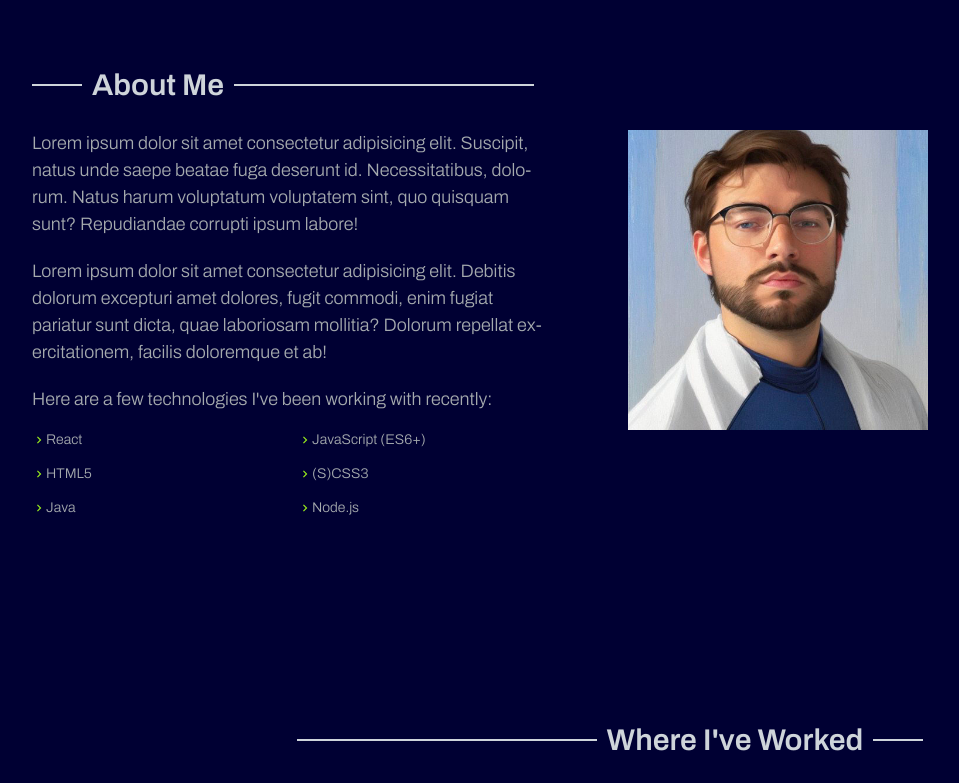
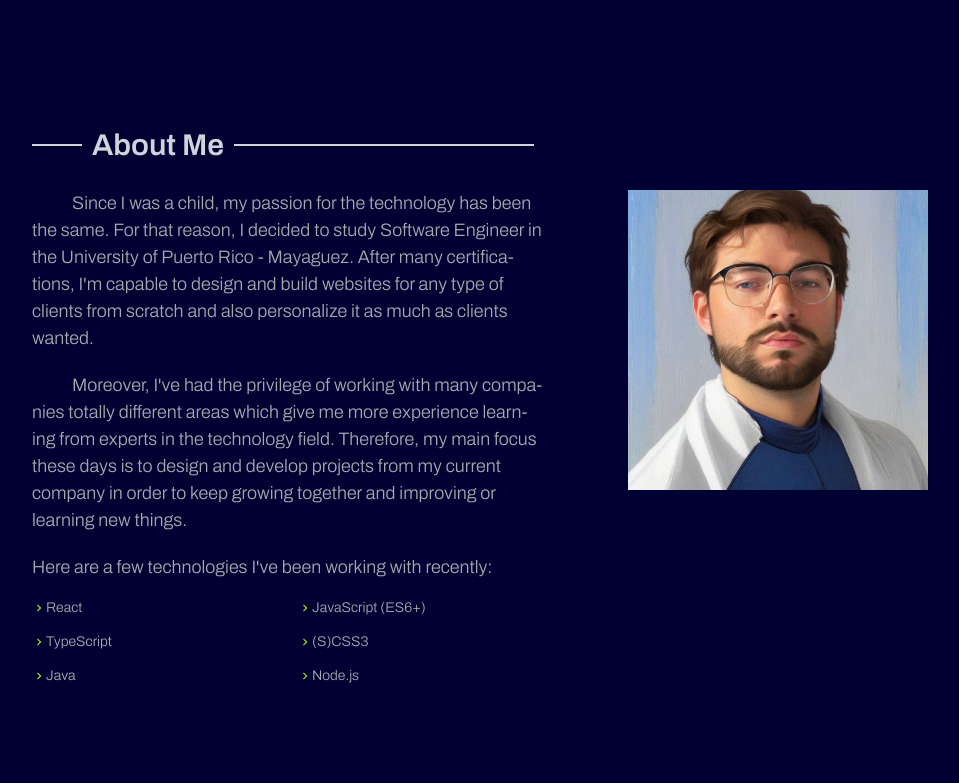
Before and after one commit to jrobles0717/My-Personal-Website, a React (Vite) app: page / in a window 1280 px wide. Shown: the part 820-1603 px from the top of the page, without its empty margins (128-1087 px from the left). Built offline with nearby package versions, Linux system fonts and the light colour scheme.

Commit message:
finish editing text for the about and experience section

```diff
--- a/css/style.css
+++ b/css/style.css
@@ -187,6 +187,8 @@ body {
   -ms-hyphens: auto;
   -webkit-hyphens: auto;
   hyphens: auto; }
+  .paragraph__indent {
+    text-indent: 4rem; }
   .paragraph__xs {
     font-size: 1.2rem;
     letter-spacing: 0.2rem;
@@ -330,7 +332,6 @@ body {
 /* STICKY NAVIGATION */
 /****************************/
 .sticky .navigation {
-  position: fixed;
   top: 0;
   bottom: 0;
   width: 100%;
--- a/sass/abstracts/_variables.scss
+++ b/sass/abstracts/_variables.scss
@@ -28,5 +28,7 @@ $color-grey-dark-4: #45484c;
 // $color-tertiary: rgb(134, 200, 35);
 $color-tertiary: #26370a;
 
+// $color-gold: #eead0e;
+
 $color-white: #fff;
 $color-black: #000;
--- a/sass/base/_typography.scss
+++ b/sass/base/_typography.scss
@@ -31,6 +31,10 @@
   color: $color-grey-light-3;
   @include hyphens;
 
+  &__indent {
+    text-indent: 4rem;
+  }
+
   &__xs {
     font-size: 1.2rem;
     letter-spacing: 0.2rem;
--- a/sass/layout/_navigation.scss
+++ b/sass/layout/_navigation.scss
@@ -3,7 +3,7 @@
 /****************************/
 
 .sticky .navigation {
-  position: fixed;
+  // position: fixed;
   top: 0;
   bottom: 0;
   width: 100%;
--- a/src/components/AboutMe.jsx
+++ b/src/components/AboutMe.jsx
@@ -7,17 +7,19 @@ function AboutMe() {
     <section className="about mb-hg" id="about">
       <h2 className="about__heading heading--2">About Me</h2>
       <div className="about__text">
-        <p className="about__text-1 paragraph">
-          Lorem ipsum dolor sit amet consectetur adipisicing elit. Suscipit,
-          natus unde saepe beatae fuga deserunt id. Necessitatibus, dolorum.
-          Natus harum voluptatum voluptatem sint, quo quisquam sunt? Repudiandae
-          corrupti ipsum labore!
+        <p className="about__text-1 paragraph paragraph__indent">
+          Since I was a child, my passion for the technology has been the same.
+          For that reason, I decided to study Software Engineer in the
+          University of Puerto Rico - Mayaguez. After many certifications, I'm
+          capable to design and build websites for any type of clients from
+          scratch and also personalize it as much as clients wanted.
         </p>
-        <p className="about__text-2 paragraph">
-          Lorem ipsum dolor sit amet consectetur adipisicing elit. Debitis
-          dolorum excepturi amet dolores, fugit commodi, enim fugiat pariatur
-          sunt dicta, quae laboriosam mollitia? Dolorum repellat exercitationem,
-          facilis doloremque et ab!
+        <p className="about__text-2 paragraph paragraph__indent">
+          Moreover, I've had the privilege of working with many companies
+          totally different areas which give me more experience learning from
+          experts in the technology field. Therefore, my main focus these days
+          is to design and develop projects from my current company in order to
+          keep growing together and improving or learning new things.
         </p>
         <p className="about__text-3 paragraph">
           Here are a few technologies I've been working with recently:
@@ -35,7 +37,9 @@ function AboutMe() {
           </div>
           <div className="about__text__box-item">
             <MdKeyboardArrowRight className="about__text__icon" />
-            <li className="about__text__item about__text__item-3">HTML5</li>
+            <li className="about__text__item about__text__item-3">
+              TypeScript
+            </li>
           </div>
           <div className="about__text__box-item">
             <MdKeyboardArrowRight className="about__text__icon" />
--- a/src/components/TableContent.jsx
+++ b/src/components/TableContent.jsx
@@ -153,19 +153,31 @@ function TableContent({ current }) {
           <div className="experience__table--right__box-item">
             <MdKeyboardArrowRight className="experience__table--right__icon" />
             <li className="experience__table--right__item paragraph paragraph-md">
-              Design and build applications using React, S(CSS) and Java.
+              Develop solution for front-end and back-end with React, TypeScript
+              and Node.
             </li>
           </div>
           <div className="experience__table--right__box-item">
             <MdKeyboardArrowRight className="experience__table--right__icon" />
             <li className="experience__table--right__item paragraph paragraph-md">
-              Leading front-end and back-end development projects.
+              Helping leading some way our team in order to keep growing and
+              improving our skills in coding as well as the business logic for
+              the current project.
             </li>
           </div>
           <div className="experience__table--right__box-item">
             <MdKeyboardArrowRight className="experience__table--right__icon" />
             <li className="experience__table--right__item paragraph paragraph-md">
-              Write documentation for current projects.
+              Developing in the current project for one of the top companies
+              around the world.
+            </li>
+          </div>
+          <div className="experience__table--right__box-item">
+            <MdKeyboardArrowRight className="experience__table--right__icon" />
+            <li className="experience__table--right__item paragraph paragraph-md">
+              Participate in the full Software Development Life Cycle (SDLC)
+              including requirements gathering, documentation, coding/execution,
+              code review/testing, implementation and reports creation.
             </li>
           </div>
         </ul>
```
